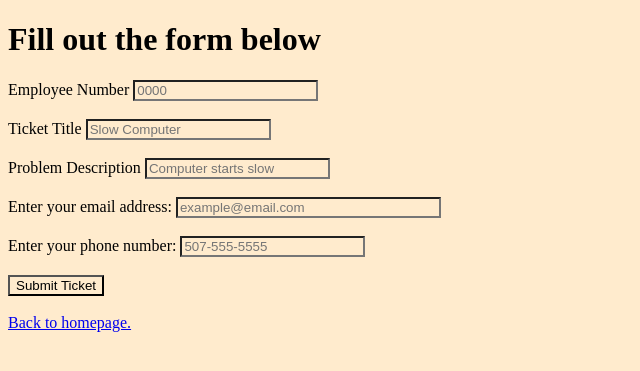
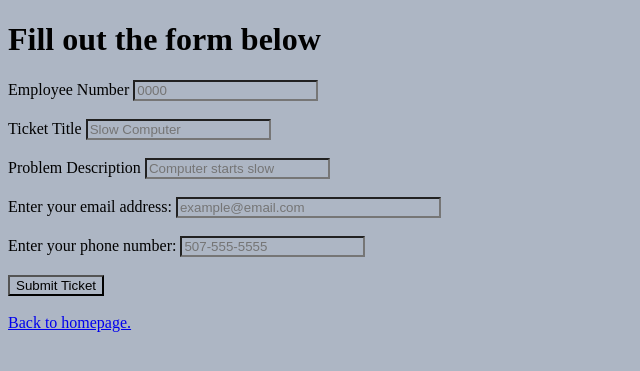
Before and after one commit to karis-plath/cosyCOSB, a PHP site: page /createTicket.html in a window 1280 px wide. Shown: the top 371 px of the page, without its empty margins (0-640 px from the left). Run offline with PHP 8.4, Linux system fonts and the light colour scheme.

Commit message:
edited background color in css

```diff
--- a/createTicket.css
+++ b/createTicket.css
@@ -1,3 +1,3 @@
 *{
-    background: blanchedalmond;
+    background: #ADB6C4;
 }
```
